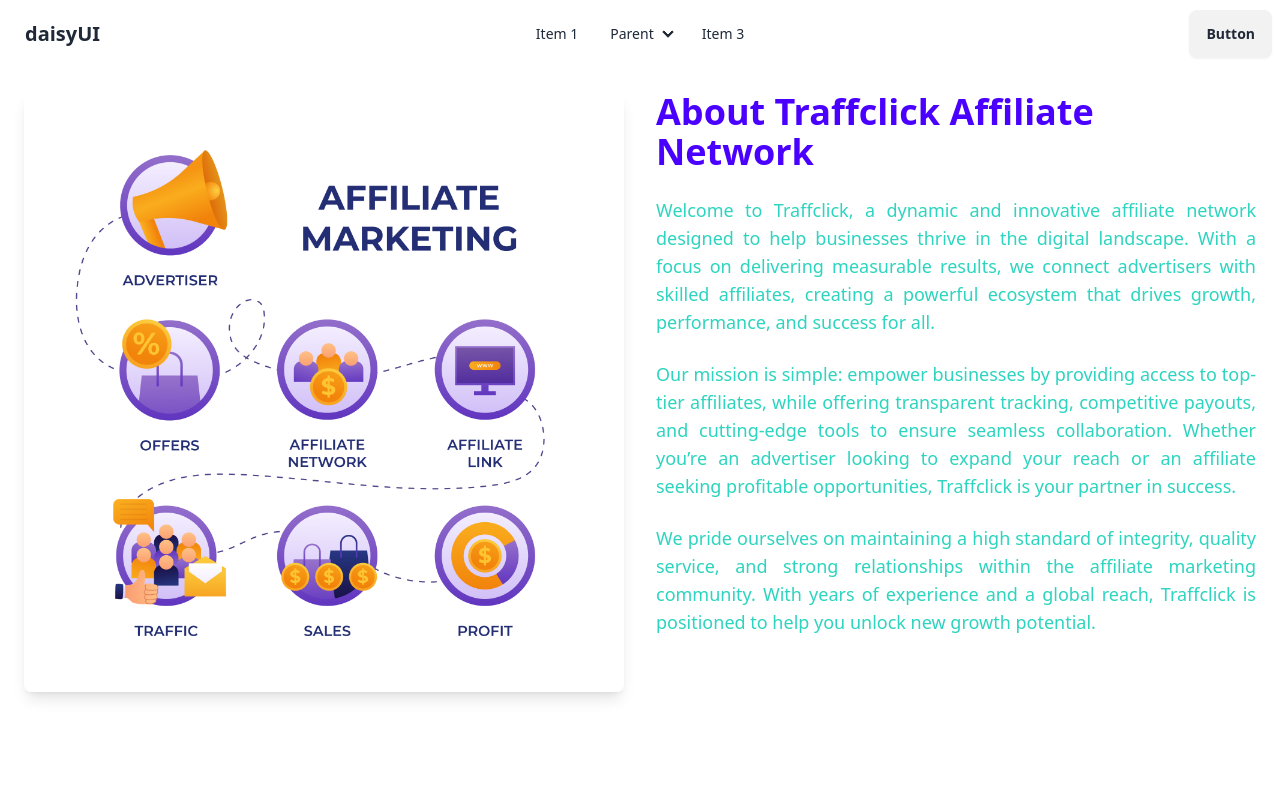
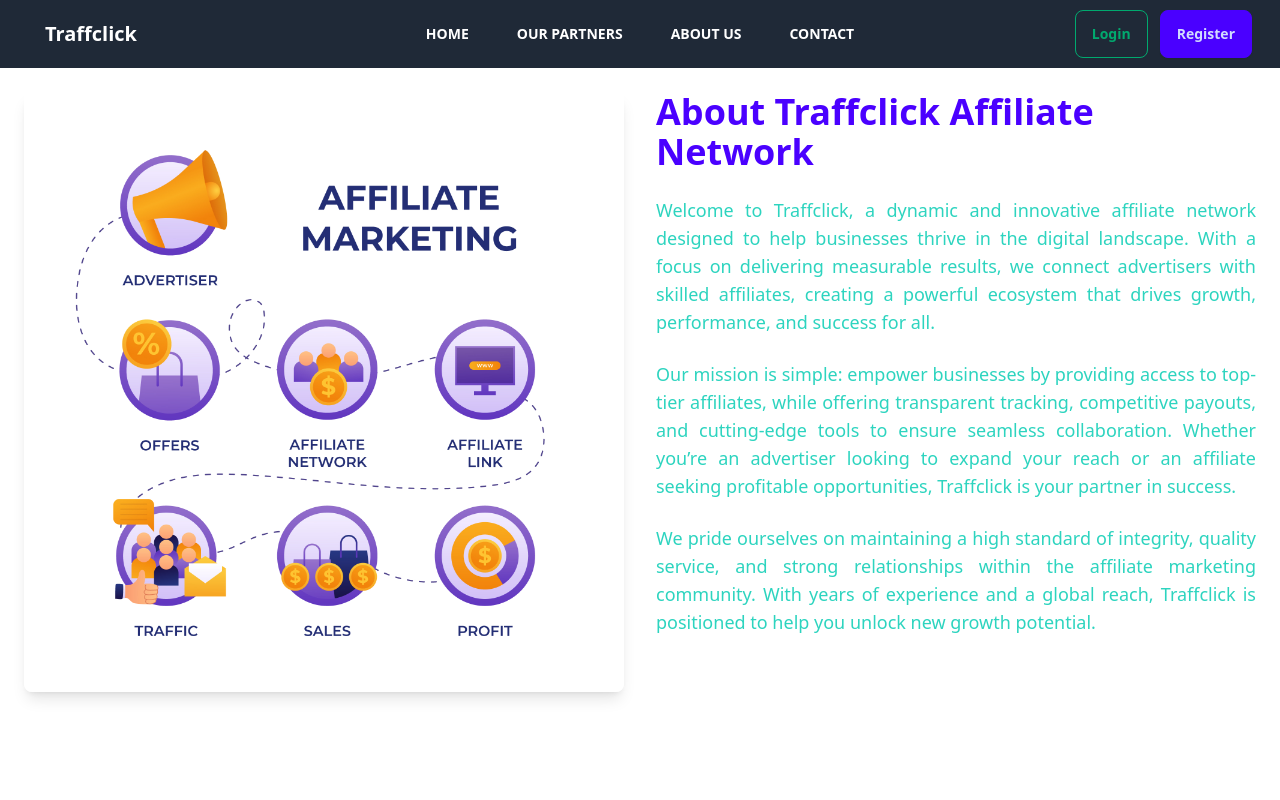
Before and after one commit to shuvakarmakar/traffclick-project, a React (Vite) app: page / in a window 1280 px wide. Shown: the top 800 px of the page. Built offline with nearby package versions, Linux system fonts and the light colour scheme.

Commit message:
Navbar Implementaion Done

```diff
--- a/src/Pages/Navbar.jsx
+++ b/src/Pages/Navbar.jsx
@@ -1,58 +1,82 @@
-const Navbar = () => {
+const NavBar = () => {
+    const handleScrollToSection = (sectionId) => {
+        const section = document.getElementById(sectionId);
+        if (section) {
+            section.scrollIntoView({ behavior: "smooth" });
+        }
+    };
+
     return (
-        <div className="navbar bg-base-100">
-            <div className="navbar-start">
-                <div className="dropdown">
-                    <div tabIndex={0} role="button" className="btn btn-ghost lg:hidden">
+        <div className="px-5 bg-gray-800 text-white">
+            <div className="navbar">
+                {/* Navbar Start - Logo */}
+                <div className="navbar-start">
+                    <a className="btn btn-ghost normal-case text-xl">Traffclick</a>
+                </div>
+
+                {/* Navbar Center - Links */}
+                <div className="navbar-center hidden lg:flex">
+                    <ul className="menu menu-horizontal px-1 space-x-4">
+                        <li>
+                            <a onClick={() => handleScrollToSection("home")} className="font-bold uppercase">Home</a>
+                        </li>
+                        <li>
+                            <a onClick={() => handleScrollToSection("partner")} className="font-bold uppercase">Our Partners</a>
+                        </li>
+                        <li>
+                            <a onClick={() => handleScrollToSection("aboutus")} className="font-bold uppercase">About Us</a>
+                        </li>
+                        <li>
+                            <a onClick={() => handleScrollToSection("contact")} className="font-bold uppercase">Contact</a>
+                        </li>
+                    </ul>
+                </div>
+
+                {/* Navbar End - Login and Register Buttons */}
+                <div className="navbar-end space-x-3">
+                    <button className="btn btn-outline btn-success">Login</button>
+                    <button className="btn btn-primary">Register</button>
+                </div>
+
+                {/* Mobile Menu */}
+                <div className="dropdown lg:hidden navbar-end">
+                    <label tabIndex={0} className="btn btn-ghost">
                         <svg
                             xmlns="http://www.w3.org/2000/svg"
                             className="h-5 w-5"
                             fill="none"
                             viewBox="0 0 24 24"
-                            stroke="currentColor">
+                            stroke="currentColor"
+                        >
                             <path
                                 strokeLinecap="round"
                                 strokeLinejoin="round"
                                 strokeWidth="2"
-                                d="M4 6h16M4 12h8m-8 6h16" />
+                                d="M4 6h16M4 12h8m-8 6h16"
+                            />
                         </svg>
-                    </div>
+                    </label>
                     <ul
                         tabIndex={0}
-                        className="menu menu-sm dropdown-content bg-base-100 rounded-box z-[1] mt-3 w-52 p-2 shadow">
-                        <li><a>Item 1</a></li>
+                        className="menu menu-sm dropdown-content mt-3 z-[1] p-2 shadow bg-base-100 rounded-box w-52"
+                    >
                         <li>
-                            <a>Parent</a>
-                            <ul className="p-2">
-                                <li><a>Submenu 1</a></li>
-                                <li><a>Submenu 2</a></li>
-                            </ul>
+                            <a onClick={() => handleScrollToSection("home")} className="font-bold uppercase text-black">Home</a>
                         </li>
-                        <li><a>Item 3</a></li>
+                        <li>
+                            <a onClick={() => handleScrollToSection("partners")} className="font-bold uppercase text-black">Our Partners</a>
+                        </li>
+                        <li>
+                            <a onClick={() => handleScrollToSection("about")} className="font-bold uppercase text-black">About Us</a>
+                        </li>
+                        <li>
+                            <a onClick={() => handleScrollToSection("contact")} className="font-bold uppercase text-black">Contact</a>
+                        </li>
                     </ul>
                 </div>
-                <a className="btn btn-ghost text-xl">daisyUI</a>
-            </div>
-            <div className="navbar-center hidden lg:flex">
-                <ul className="menu menu-horizontal px-1">
-                    <li><a>Item 1</a></li>
-                    <li>
-                        <details>
-                            <summary>Parent</summary>
-                            <ul className="p-2">
-                                <li><a>Submenu 1</a></li>
-                                <li><a>Submenu 2</a></li>
-                            </ul>
-                        </details>
-                    </li>
-                    <li><a>Item 3</a></li>
-                </ul>
-            </div>
-            <div className="navbar-end">
-                <a className="btn">Button</a>
             </div>
         </div>
     );
 };
 
-export default Navbar;
+export default NavBar;
```
